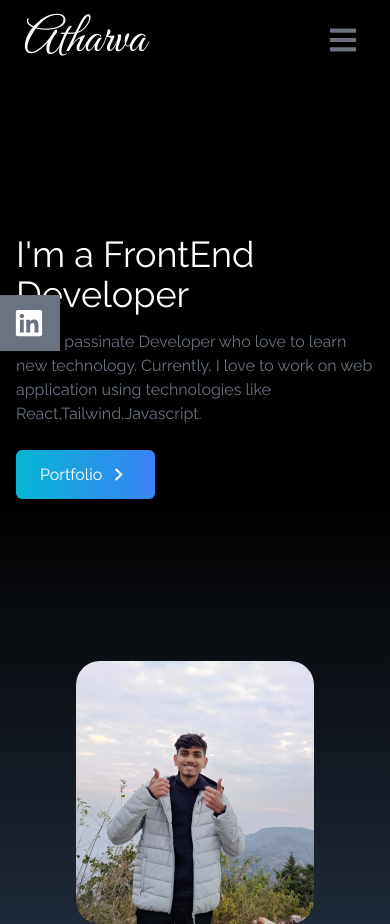
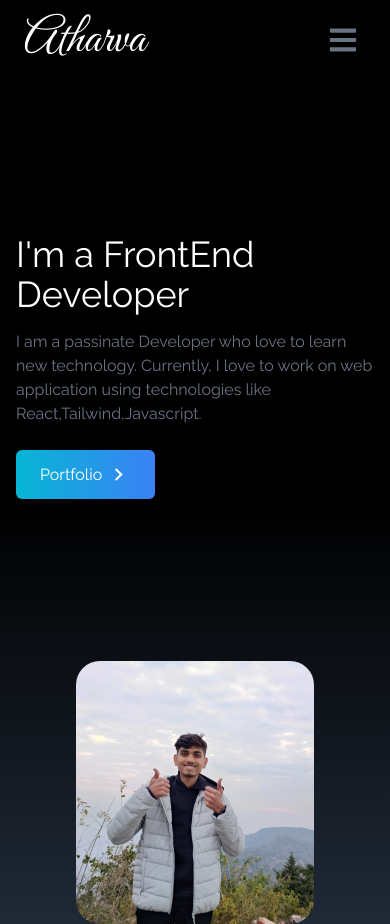
Before and after one commit to AtharvaSachan123/Portfolio, a React (Create React App) app: page / in a window 390 px wide. Built offline with nearby package versions, Linux system fonts and the light colour scheme.

Commit message:
Home page Done

```diff
--- a/src/components/SocialLinks.jsx
+++ b/src/components/SocialLinks.jsx
@@ -26,41 +26,52 @@ const SocialLinks = () => {
 
         },
         {
-            id:1,
+            id:3,
             child:(
                 <>
-                 LinkedIn <FaLinkedin size={30}/>
+                 Mail <HiOutlineMail size={30}/>
                 </>
             ),
-            href:"https://www.linkedin.com/in/atharva-sachan-975848252/",
-            style:'rounded-tr-md'
+            href:"mailto:atharvasachan823@gmail.com",
+
         },
         {
-            id:1,
+            id:4,
             child:(
                 <>
-                 LinkedIn <FaLinkedin size={30}/>
+                 Resume <BsFillPersonLinesFill size={30}/>
                 </>
             ),
-            href:"https://www.linkedin.com/in/atharva-sachan-975848252/",
-            style:'rounded-tr-md'
-        }
+            href:"/Resume.pdf",
+            style:'rounded-br-md',
+            download: true,
+        },
     ]
 
 
   return (
-    <div className='flex flex-col top-[35%] left-0 fixed '>
+    <div className='hidden lg:flex flex-col top-[35%] left-0 fixed '>
       <ul>
-        <li className='flex justify-between items-center w-40 h-14 px-4 bg-gray-500 ml-[-100px] hover:ml-[-10px] hover:rounded-md duration-300'>
-            <a href="" className='flex justify-between items-center text-white w-full'>
-            <>
-            LinkedIn <FaLinkedin size={30}/>
-            </>
-            </a>
-            </li>
+        {links.map(({id,child,href,style,download})=>(
+
+<li key={id} className={'flex justify-between items-center w-40 h-14 px-4 bg-gray-500 ml-[-100px] hover:ml-[-10px] hover:rounded-md duration-300' + " " +style}>
+
+<a href={href} className='flex justify-between items-center text-white w-full'
+ download={download}
+ target='_blank'
+ rel="noreferrer"
+ >
+{child}
+</a>
+</li>
+        ))}
+
+
+
       </ul>
     </div>
   )
 }
 
-export default SocialLinks
+
+export default React.memo(SocialLinks);
```
Also changed, not shown: 1 other file (tests, documents, lock files or other folders).
